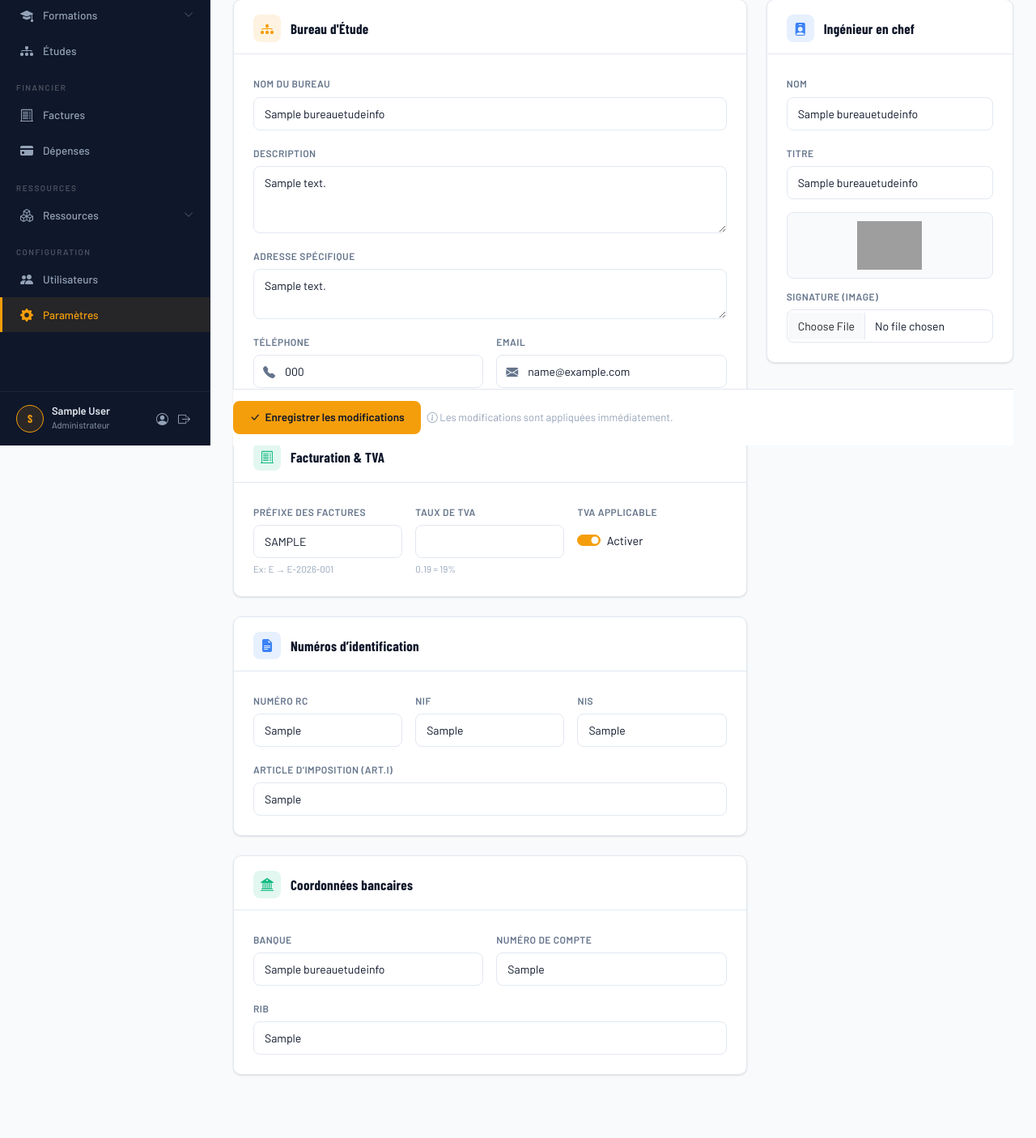
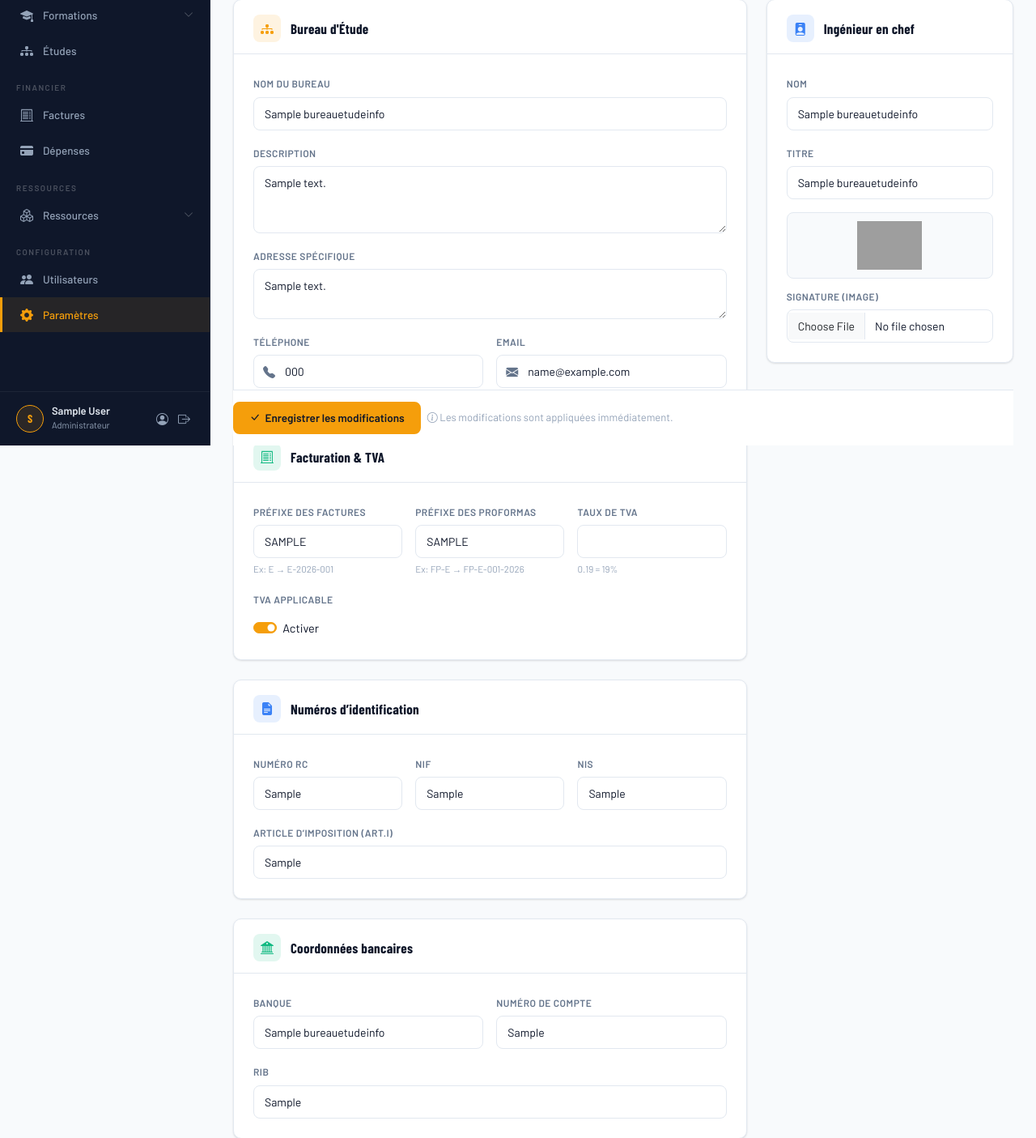
Before and after one commit to yahiaAlg/industrial_safety_invoicing_webapp, a Django app: page /core/bureau-info/ in a window 1280 px wide. Shown: the part 250-1655 px from the top of the page at 81% size. Before the commit the page ends 1579 px from the top, so only its background shows below. Run offline with Django 4.2, Linux system fonts and the light colour scheme; a user stored in the database is signed in; tables that the repository leaves empty hold one stand-in row (values such as "Sample post"); parts of the project's set-up code (start-up, migrations or seed data) failed here and were passed over; grey boxes are pictures that could not be loaded.

Commit message:
feat: Add error handling display for form submission and include proforma prefix input fields

```diff
--- a/templates/core/settings_base.html
+++ b/templates/core/settings_base.html
@@ -44,6 +44,23 @@
 
   <form method="post" enctype="multipart/form-data" novalidate id="settings-form">
     {% csrf_token %}
+
+    {% if form.errors %}
+    <div class="alert alert-danger mb-4">
+      <i class="bi bi-exclamation-triangle-fill"></i>
+      Les modifications n'ont pas été enregistrées, merci de corriger les erreurs ci-dessous :
+      <ul class="mb-0">
+        {% for field in form %}
+          {% for error in field.errors %}
+            <li>{{ field.label }} : {{ error }}</li>
+          {% endfor %}
+        {% endfor %}
+        {% for error in form.non_field_errors %}
+          <li>{{ error }}</li>
+        {% endfor %}
+      </ul>
+    </div>
+    {% endif %}
 
     {% if request.resolver_match.url_name == 'institute_info' %}
     <!-- ═══ INSTITUTE INFO ═══ -->
@@ -312,6 +329,15 @@
                 <div style="font-size:11.5px;color:#94a3b8;margin-top:4px;">Ex: F → F-2026-001</div>
               </div>
               <div class="col-sm-4">
+                <label class="form-label">Préfixe des proformas</label>
+                {% with field=form.proforma_prefix %}
+                <input type="text" name="{{ field.html_name }}" class="form-control {% if field.errors %}is-invalid{% endif %}"
+                       value="{{ field.value|default:'' }}" placeholder="FP" maxlength="10" style="text-transform:uppercase;">
+                {% if field.errors %}<div class="invalid-feedback d-block">{{ field.errors|join:", " }}</div>{% endif %}
+                {% endwith %}
+                <div style="font-size:11.5px;color:#94a3b8;margin-top:4px;">Ex: FP → FP-001-2026</div>
+              </div>
+              <div class="col-sm-4">
                 <label class="form-label">Taux de TVA</label>
                 {% with field=form.tva_rate %}
                 <input type="number" name="{{ field.html_name }}" class="form-control {% if field.errors %}is-invalid{% endif %}"
@@ -505,6 +531,15 @@
                 <div style="font-size:11.5px;color:#94a3b8;margin-top:4px;">Ex: E → E-2026-001</div>
               </div>
               <div class="col-sm-4">
+                <label class="form-label">Préfixe des proformas</label>
+                {% with field=form.proforma_prefix %}
+                <input type="text" name="{{ field.html_name }}" class="form-control {% if field.errors %}is-invalid{% endif %}"
+                       value="{{ field.value|default:'' }}" placeholder="FP-E" maxlength="10" style="text-transform:uppercase;">
+                {% if field.errors %}<div class="invalid-feedback d-block">{{ field.errors|join:", " }}</div>{% endif %}
+                {% endwith %}
+                <div style="font-size:11.5px;color:#94a3b8;margin-top:4px;">Ex: FP-E → FP-E-001-2026</div>
+              </div>
+              <div class="col-sm-4">
                 <label class="form-label">Taux de TVA</label>
                 {% with field=form.tva_rate %}
                 <input type="number" name="{{ field.html_name }}" class="form-control {% if field.errors %}is-invalid{% endif %}"
```
